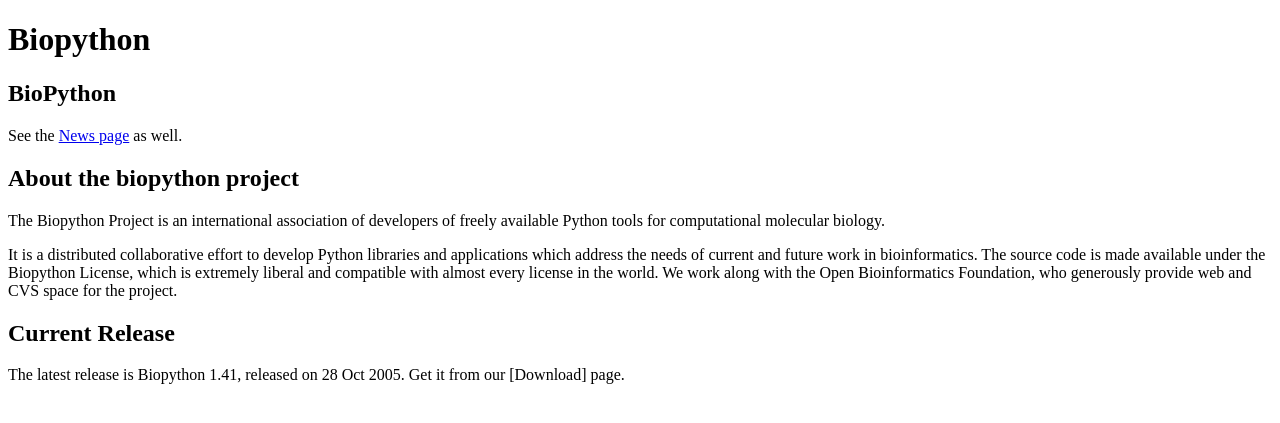
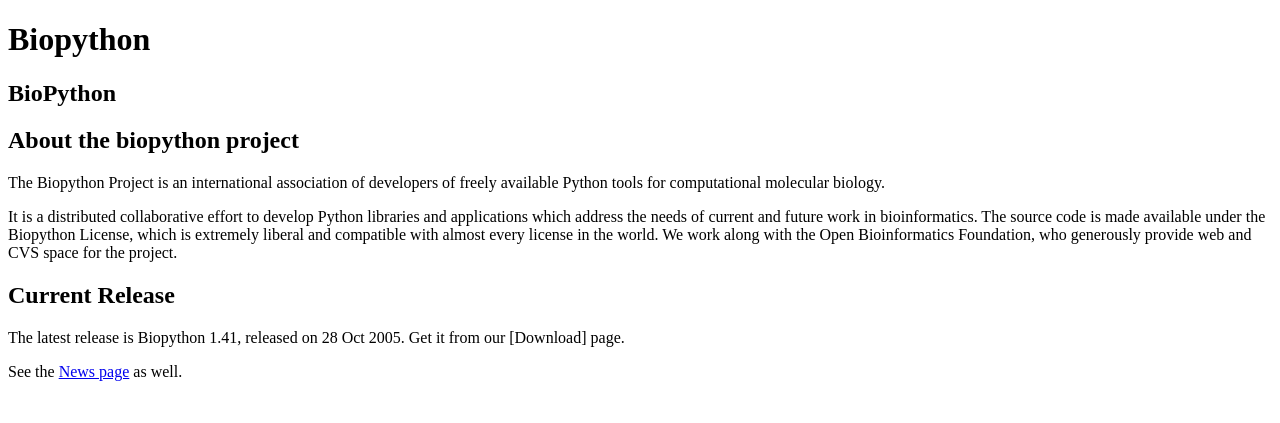
Before and after one commit to biopython/biopython.github.io, a Jekyll site: the page built from wiki/Biopython.md, in a window 1280 px wide. Shown: the top 423 px of the page. Built offline with Jekyll 4.4.1, drawn with Linux system fonts in a browser that asks for light colours; part of the change alters nothing that is shown.

```diff
--- a/wiki/Biopython.md
+++ b/wiki/Biopython.md
@@ -6,8 +6,6 @@ layout: wiki
 
 BioPython
 ---------
-
-See the [News page](http://biopython.open-bio.org/news) as well.
 
 About the biopython project
 ---------------------------
@@ -27,3 +25,5 @@ Current Release
 
 The latest release is Biopython 1.41, released on 28 Oct 2005. Get it
 from our \[Download\] page.
+
+See the [News page](http://biopython.open-bio.org/news) as well.
```
Also changed, not shown: 1 other file.
